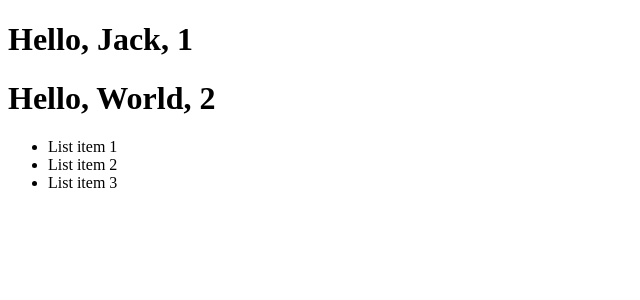
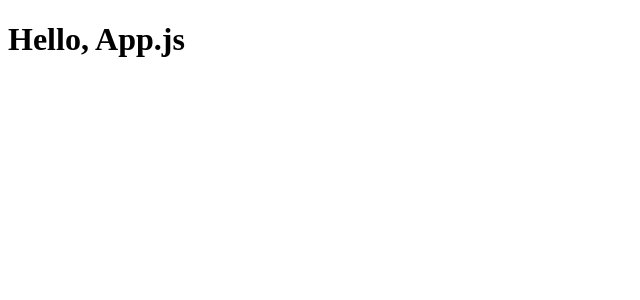
Before and after one commit to Kerekesh/shop-project, a React (Create React App) app: page / in a window 1280 px wide. Shown: the top 300 px of the page, without its empty margins (0-640 px from the left). Built offline with nearby package versions, Linux system fonts and the light colour scheme.

Commit message:
added App component

```diff
--- a/src/container/App.js
+++ b/src/container/App.js
@@ -0,0 +1,2 @@
+import React from "react";
+import ReactDOM from 'react-dom';
--- a/src/index.js
+++ b/src/index.js
@@ -1,39 +1,17 @@
-import PropTypes from 'prop-types'; // ES6
 import React from "react";
 import ReactDOM from 'react-dom';
 
-const Title = ({ text, id }) => {
+const App = () => {
     return (
         <h1>
-            Hello, {text}, {id}
+            Hello, App.js
         </h1>
-    )
-}
-
-Title.propTypes = {
-    text: PropTypes.string,
-    id: PropTypes.number.isRequired,
-}
-
-Title.defaultProps = {
-    text: "World",
-}
-
-const List = () => {
-    return (
-        <ul>
-            <li>List item 1</li>
-            <li>List item 2</li>
-            <li>List item 3</li>
-        </ul>
     )
 }
 
 const el = (
     <>
-        <Title text="Jack" id={1} />
-        <Title id={2} />
-        <List />
+        <App />
     </>
 )
 
```
